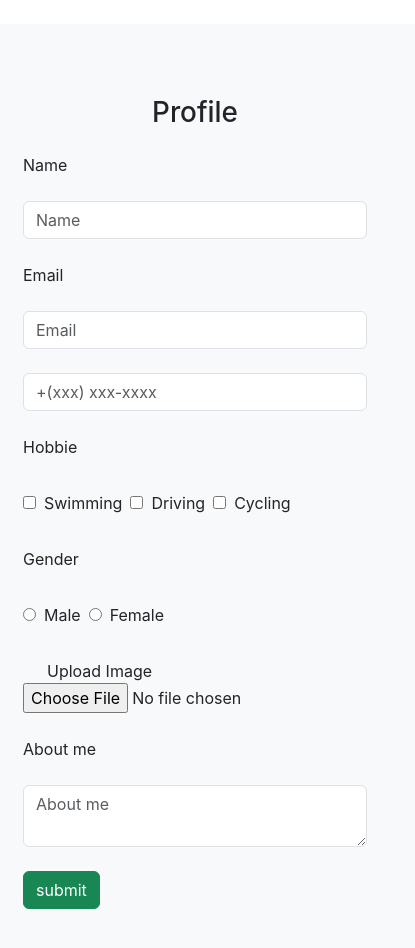
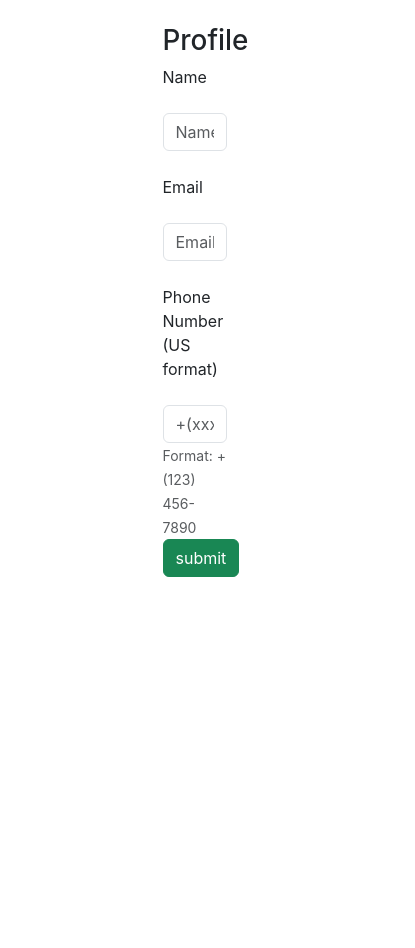
Before and after one commit to Harshil543/Ex1, a React (Create React App) app: page / in a window 390 px wide. Shown: the top 948 px of the page, 415 px wide, since content can reach past the window. After the commit the page ends 844 px from the top, so only its background shows below. Built offline with nearby package versions, Linux system fonts and the light colour scheme.

Commit message:
phone name and email component developed

```diff
--- a/src/App.js
+++ b/src/App.js
@@ -1,11 +1,18 @@
 import "./App.css";
-import Form from "./Form";
+// import Form from "./Form";
+import Compform from "./componant/Compform";
+import { FormProvider } from "./componant/FormContext";
 
 function App() {
   return (
-    <div>
-      <Form />
-    </div>
+    <>
+      <FormProvider>
+        <div className="my-4 d-flex justify-content-center align-items-center">
+          {/* <Form /> */}
+          <Compform />
+        </div>
+      </FormProvider>
+    </>
   );
 }
 
--- a/src/Form.js
+++ b/src/Form.js
@@ -18,6 +18,19 @@ export default function Form() {
     console.log(hobbie);
     console.log(gender);
     e.target.reset();
+
+    if (
+      !name ||
+      !email ||
+      !hobbie.length ||
+      !gender ||
+      !aboutme ||
+      !phonenumber
+    ) {
+      console.log("Please fill in all the fields");
+      return;
+    }
+    setImage(null);
   };
 
   const handleChange = (setState) => (e) => {
@@ -62,8 +75,8 @@ export default function Form() {
     <div className="my-4 d-flex justify-content-center align-items-center">
       <form onSubmit={handleSubmit} className="bg-light p-5">
         <h1 className="text-center my-4">Profile</h1>
-        <div class="form-group">
-          <label for="name">Name</label>
+        <div className="form-group">
+          <label htmlFor="name">Name</label>
           <input
             className="form-control my-4"
             placeholder="Name"
@@ -72,8 +85,8 @@ export default function Form() {
             required
           ></input>
         </div>
-        <div class="form-group">
-          <label for="email">Email</label>
+        <div className="form-group">
+          <label htmlFor="email">Email</label>
           <input
             className="form-control my-4"
             placeholder="Email"
@@ -84,20 +97,24 @@ export default function Form() {
             required
           />
         </div>
-        <div class="form-group">
+        <div className="form-group">
+          <label htmlFor="phone">Phone Number (US format)</label>
           <input
-            className="form-control my-4"
+            className="form-control mt-4"
             type="tel"
             id="phone"
             name="phone"
             placeholder="+(xxx) xxx-xxxx"
             onChange={handlePhonenumber}
             required
-          ></input>
+          />
+          <small className="form-text text-muted">
+            Format: +(123) 456-7890
+          </small>
         </div>
-        <div class="form-group">
-          <label for="hobbie">Hobbie</label>
-          <div className="my-4">
+        <div className="form-group mt-4">
+          <label htmlFor="hobbie">Hobbie</label>
+          <div className="mt-4">
             <input
               type="checkbox"
               id="Swimming"
@@ -131,9 +148,9 @@ export default function Form() {
             </label>
           </div>
         </div>
-        <div class="form-group">
-          <label for="gender">Gender</label>
-          <div className="my-4">
+        <div className="form-group mt-4">
+          <label htmlFor="gender">Gender</label>
+          <div className="mt-4">
             <input
               type="radio"
               id="male"
@@ -157,15 +174,17 @@ export default function Form() {
           </div>
         </div>
         <div className="form-group">
-          <label htmlFor="image" className="mx-4">
+          <label htmlFor="image" className="my-4">
             Upload Image
           </label>
+          <div className="form-group">
             <input
               type="file"
               id="image"
               accept="image/*"
               onChange={handleImageChange}
             />
+          </div>
         </div>
         {image && (
           <div className="form-group mt-4">
@@ -178,7 +197,7 @@ export default function Form() {
           </div>
         )}
         <div className="form-group">
-          <label for="gender" className="mt-4">
+          <label htmlFor="gender" className="mt-4">
             About me
           </label>
           <textarea
@@ -188,7 +207,46 @@ export default function Form() {
             onChange={handleChange(setAboutme)}
           ></textarea>
         </div>
-        <button type="submit" className="btn btn-success mb-5">
+        <button
+          type="submit"
+          className="btn btn-success mx-5"
+          disabled={
+            !name ||
+            !email ||
+            !hobbie.length ||
+            !gender ||
+            !aboutme ||
+            !phonenumber
+          }
+        >
+          submit
+        </button>
+        <button
+          type="submit"
+          className="btn btn-outline-success mx-5"
+          disabled={
+            !name ||
+            !email ||
+            !hobbie.length ||
+            !gender ||
+            !aboutme ||
+            !phonenumber
+          }
+        >
+          submit
+        </button>
+        <button
+          type="submit"
+          className="btn btn-link mx-5 text-decoration-none text-dark"
+          disabled={
+            !name ||
+            !email ||
+            !hobbie.length ||
+            !gender ||
+            !aboutme ||
+            !phonenumber
+          }
+        >
           submit
         </button>
       </form>
--- /dev/null
+++ b/src/componant/Compform.js
@@ -0,0 +1,47 @@
+import React, { useContext } from "react";
+import { FormContext } from "./FormContext";
+import InputType from "./Inputtype";
+import Phonenumber from "./Phonenumber";
+
+export default function Compform() {
+  const {
+    name,
+    email,
+    phonenumber,
+    setName,
+    setEmail,
+    handleSubmit,
+    handlePhonenumber,
+  } = useContext(FormContext);
+
+  const handleChange = (setState) => (e) => {
+    setState(e.target.value);
+  };
+
+  return (
+    <form onSubmit={handleSubmit} className="col-2">
+      <h1>Profile</h1>
+      <InputType
+        label="Name"
+        placeholder="Name"
+        maxLength="35"
+        value={name}
+        onChange={handleChange(setName)}
+        required="required"
+      />
+      <InputType
+        label="Email"
+        placeholder="Email"
+        maxLength="55"
+        pattern="[^@\s]+@[^@\s]+\.[^@\s]+"
+        value={email}
+        onChange={handleChange(setEmail)}
+        required="required"
+      />
+      <Phonenumber value={phonenumber} onChange={handlePhonenumber} />
+      <button type="submit" className="btn btn-success">
+        submit
+      </button>
+    </form>
+  );
+}
--- /dev/null
+++ b/src/componant/FormContext.js
@@ -0,0 +1,42 @@
+import { createContext, useState } from "react";
+
+export const FormContext = createContext();
+
+export const FormProvider = ({ children }) => {
+  const [name, setName] = useState("");
+  const [email, setEmail] = useState("");
+  const [phonenumber, setPhonenumber] = useState("");
+
+  const handleSubmit = (e) => {
+    e.preventDefault();
+    console.log(name);
+    console.log(email);
+    console.log(phonenumber);
+    e.target.reset();
+  };
+
+  const handlePhonenumber = (e) => {
+    let x = e.target.value
+      .replace(/\D/g, "")
+      .match(/(\d{0,3})(\d{0,3})(\d{0,4})/);
+    e.target.value = !x[2]
+      ? x[1]
+      : "+" + "(" + x[1] + ") " + x[2] + (x[3] ? "-" + x[3] : "");
+    setPhonenumber(e.target.value);
+  };
+
+  const contextValue = {
+    name,
+    email,
+    phonenumber,
+    setName,
+    setEmail,
+    setPhonenumber,
+    handleSubmit,
+    handlePhonenumber,
+  };
+
+  return (
+    <FormContext.Provider value={contextValue}>{children}</FormContext.Provider>
+  );
+};
--- /dev/null
+++ b/src/componant/Inputtype.js
@@ -0,0 +1,24 @@
+import React from "react";
+
+const InputType = ({
+  label,
+  placeholder,
+  maxLength,
+  onChange,
+  required,
+  pattern,
+}) => (
+  <div className="form-group">
+    <label htmlFor={label}>{label}</label>
+    <input
+      className="form-control my-4"
+      id={label}
+      placeholder={placeholder}
+      maxLength={maxLength}
+      onChange={onChange}
+      required={required}
+      pattern={pattern}
+    />
+  </div>
+);
+export default InputType;
--- /dev/null
+++ b/src/componant/Phonenumber.js
@@ -0,0 +1,21 @@
+import React from "react";
+
+function Phonenumber({ onChange }) {
+  return (
+    <div className="form-group">
+      <label htmlFor="phone">Phone Number (US format)</label>
+      <input
+        className="form-control mt-4"
+        type="tel"
+        id="phone"
+        name="phone"
+        placeholder="+(xxx) xxx-xxxx"
+        onChange={onChange}
+        required
+      />
+      <small className="form-text text-muted">Format: +(123) 456-7890</small>
+    </div>
+  );
+}
+
+export default Phonenumber;
```
Lines whose indentation alone changed are shown as unchanged.
